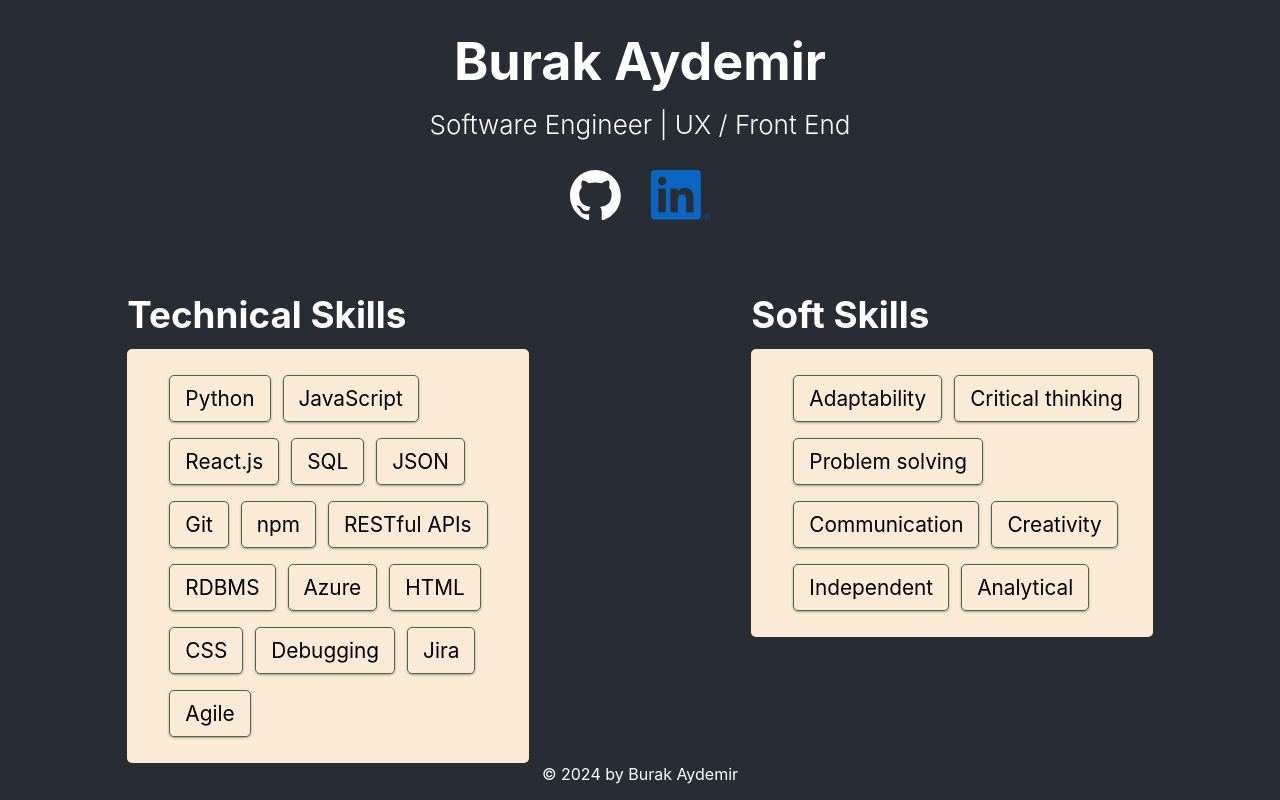
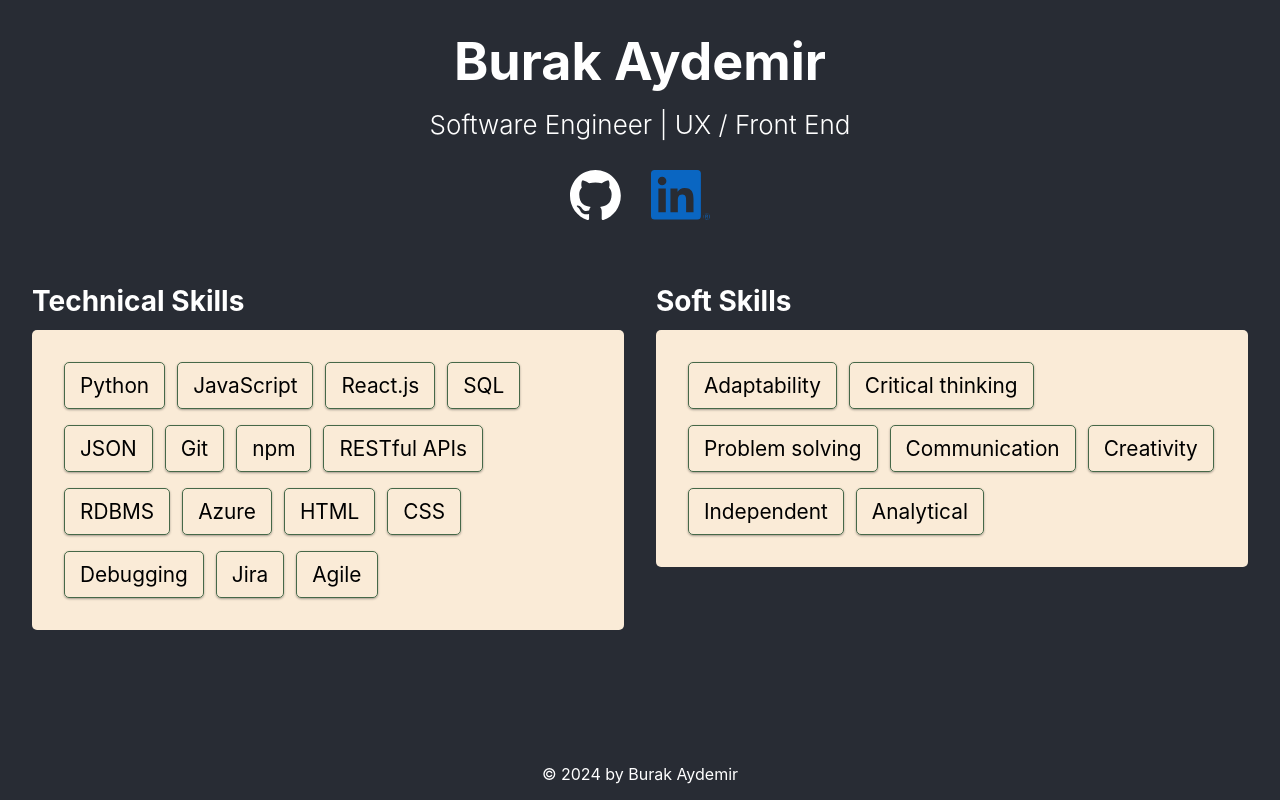
Before and after one commit to BurakAy/burakay.github.io, a React (Create React App) app: page / in a window 1280 px wide. Built offline with nearby package versions, Linux system fonts and the light colour scheme; no server answers.

Commit message:
Panel component styling

```diff
--- a/src/styles/Panel.css
+++ b/src/styles/Panel.css
@@ -1,16 +1,15 @@
 .panel {
-    width: 33%;
-    margin: 0 auto;
+    flex: 1 1 0;
 }
 
 .panel-wrapper {
     background-color: antiquewhite;
-    padding: 10px;
     border-radius: 5px;
+    padding: 1rem 2rem;
 }
 
 .panel-title {
-    font-size: 2.3rem;
+    font-size: calc(12px + 2vmin);
     text-align: left;
     color: #ffffff;
     text-transform: capitalize;
@@ -22,7 +21,7 @@
     flex-wrap: wrap;
     column-gap: .75em;
     row-gap: 1em;
-    padding-inline-start: 2em;
+    padding: 0;
 }
 
 .pill-tile {
@@ -34,3 +33,9 @@
     cursor: default;
     box-shadow: rgba(0, 0, 0, 0.12) 0px 1px 3px, rgba(0, 0, 0, 0.24) 0px 1px 2px;
 }
+
+@media screen and (max-width: 740px) {
+    .panel {
+        flex: 1 1 auto;
+    }
+}
```
